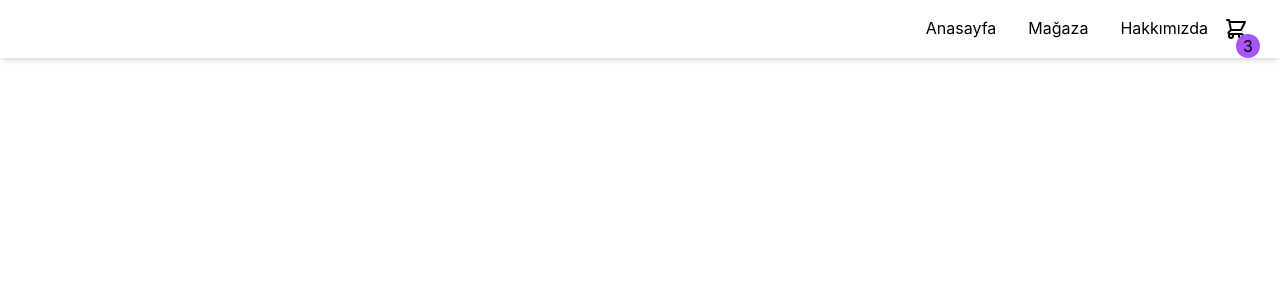
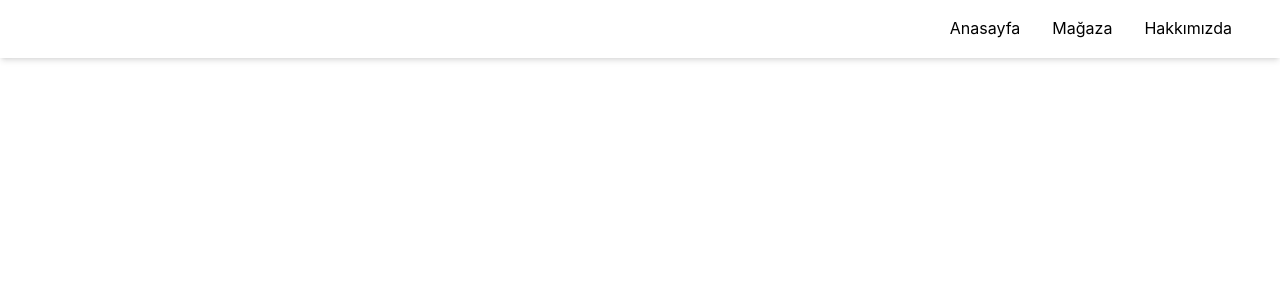
Before and after one commit to sabriyeuregen/shopping-cart-ts, a React (Vite) app: page / in a window 1280 px wide. Shown: the top 300 px of the page. Built offline with nearby package versions, Linux system fonts and the light colour scheme.

Commit message:
Added : ShoppingCart

```diff
--- /dev/null
+++ b/src/components/CartItem.tsx/CartItem.tsx
@@ -0,0 +1,13 @@
+type CartItemProps = {
+    id: number
+    quantity: number
+}
+
+
+function CartItem ({id, quantity}: CartItemProps) {
+  return (
+    <div>CartItem</div>
+  )
+}
+
+export default CartItem;
--- a/src/components/Navbar/Navbar.tsx
+++ b/src/components/Navbar/Navbar.tsx
@@ -1,5 +1,9 @@
 import { Link } from "react-router-dom";
+import { useShoppingCart } from "../../store/shoppingcart-contex";
+import ShoppingCart from "../ShoppingCart/ShoppingCart";
 const Navbar = () => {
+  const { openCart, cartQuantity } = useShoppingCart();
+
   return (
     <div className="flex items-center">
       <Link
@@ -21,7 +25,8 @@ const Navbar = () => {
         Hakkımızda
       </Link>
       <div className="hidden xl:flex items-center space-x-5 items-center rounded-full">
-        <button>
+        {cartQuantity > 0 &&  (
+          <button onClick={openCart}>
             <a className="hover:text-gray-200" href="#">
               <svg
                 xmlns="http://www.w3.org/2000/svg"
@@ -37,9 +42,13 @@ const Navbar = () => {
                   d="M3 3h2l.4 2M7 13h10l4-8H5.4M7 13L5.4 5M7 13l-2.293 2.293c-.63.63-.184 1.707.707 1.707H17m0 0a2 2 0 100 4 2 2 0 000-4zm-8 2a2 2 0 11-4 0 2 2 0 014 0z"
                 />
               </svg>
-            <div className="flex justify-center items-center rounded-full bg-purple-500 absolute bottom-0 w-6 h-6 right-5">3</div>
+
+              <div className="flex justify-center items-center rounded-full bg-purple-500 absolute bottom-0 w-6 h-6 right-5">
+                {cartQuantity}
+              </div>
             </a>
           </button>
+        )}
       </div>
     </div>
   );
--- a/src/components/ProductCard/ProductCard.tsx
+++ b/src/components/ProductCard/ProductCard.tsx
@@ -1,26 +1,46 @@
+import { useShoppingCart } from "../../store/shoppingcart-contex";
+
 type ProductProps = {
-  id: number,
-  name: string,
-  price: number,
-  imgUrl: string
-}
+  id: number;
+  name: string;
+  price: number;
+  imgUrl: string;
+};
 
-const ProductCard = ({id,name,price,imgUrl}:ProductProps) => {
-
- const quantity = 0;
+const ProductCard = ({ id, name, price, imgUrl }: ProductProps) => {
+  const { getItemQuantity, increaseCartQuantity,decreaseCartQuantity,removeFromCart} = useShoppingCart();
+  let quantity = getItemQuantity(id);
 
   return (
     <div className="max-w-sm bg-white border border-gray-200 rounded-lg shadow  dark:bg-gray-800 dark:border-gray-700">
-       <div className="rounded-t-lg"><img src={imgUrl} height="200" style={{objectFit: "cover"}}></img></div>
-       <div className="mb-2 text-2xl font-bold tracking-tight text-gray-900 dark:text-white">{name}</div>
-       <div className="mb-3 font-normal text-gray-700 dark:text-gray-400">{price}</div>
-       <div className="">
-        {
-          quantity === 0 ? <button className="bg-transparent hover:bg-blue-500 text-blue-700 font-semibold hover:text-white py-2 px-4 border border-blue-500 hover:border-transparent rounded">+Add To Cart</button> : <div className="" style={{gap:".5rem"}}></div>
-        }
-       </div>
-    </div>
-  )
-}
+      <div className="rounded-t-lg">
+        <img src={imgUrl} height="200" style={{ objectFit: "cover" }}></img>
+      </div>
+      <div className="mb-2 text-2xl font-bold tracking-tight text-gray-900 dark:text-white">
+        {name}
+      </div>
+      <div className="mb-3 font-normal text-gray-700 dark:text-gray-400">
+        {price}
+      </div>
+      <div className="">
+        {quantity === 0 ? (
+          <button onClick={() => increaseCartQuantity(id)} className="bg-transparent hover:bg-blue-500 text-blue-700 font-semibold hover:text-white py-2 px-4 border border-blue-500 hover:border-transparent rounded">
+            +Add To Cart
+          </button>
+        ) : (
+          <div className="flex flex-row" style={{ gap: ".5rem" }}>
+            <button onClick={() => decreaseCartQuantity(id)}  className="bg-gray-300 hover:bg-gray-400 text-gray-800 font-bold py-2 px-4 rounded-l">-</button>
+            <div>{quantity}</div>
+            <button onClick={() => increaseCartQuantity(id)}  className="bg-gray-300 hover:bg-gray-400 text-gray-800 font-bold py-2 px-4 rounded-l">+</button>
+            <div className="" style={{ gap: ".5rem" }}></div>
+            <button onClick={() => removeFromCart(id)}  className="bg-gray-300 hover:bg-red-400 text-gray-800 font-bold py-2 px-4 rounded-l">Sil</button>
+            </div>
+        )}
+            </div>
 
-export default ProductCard
+      </div>
+
+  );
+};
+
+export default ProductCard;
--- /dev/null
+++ b/src/components/ShoppingCart/ShoppingCart.tsx
@@ -0,0 +1,70 @@
+import { useShoppingCart } from "../../store/shoppingcart-contex";
+import CartItem from "../CartItem.tsx/CartItem";
+
+type ShoppingCartProps = {
+    isOpen: boolean;
+}
+
+function ShoppingCart({isOpen}: ShoppingCartProps) {
+
+ const { closeCart, cartItems} = useShoppingCart();
+
+  return (
+    <div>
+      <div
+        id="drawer-example"
+        className="fixed top-0 left-0 z-40 h-screen p-4 overflow-y-auto transition-transform -translate-x-full bg-white w-80 dark:bg-gray-800"
+        aria-labelledby="drawer-label"
+      >
+        <h5
+          id="drawer-label"
+          className="inline-flex items-center mb-4 text-base font-semibold text-gray-500 dark:text-gray-400"
+        >
+          <svg
+            className="w-5 h-5 mr-2"
+            aria-hidden="true"
+            fill="currentColor"
+            viewBox="0 0 20 20"
+            xmlns="http://www.w3.org/2000/svg"
+          >
+            <path
+              fill-rule="evenodd"
+              d="M18 10a8 8 0 11-16 0 8 8 0 0116 0zm-7-4a1 1 0 11-2 0 1 1 0 012 0zM9 9a1 1 0 000 2v3a1 1 0 001 1h1a1 1 0 100-2v-3a1 1 0 00-1-1H9z"
+              clip-rule="evenodd"
+            ></path>
+          </svg>
+          Info
+        </h5>
+        <button
+          type="button"
+          onClick={closeCart}
+          data-drawer-hide="drawer-example"
+          aria-controls="drawer-example"
+          className="text-gray-400 bg-transparent hover:bg-gray-200 hover:text-gray-900 rounded-lg text-sm p-1.5 absolute top-2.5 right-2.5 inline-flex items-center dark:hover:bg-gray-600 dark:hover:text-white"
+        >
+          <svg
+            aria-hidden="true"
+            className="w-5 h-5"
+            fill="currentColor"
+            viewBox="0 0 20 20"
+            xmlns="http://www.w3.org/2000/svg"
+          >
+            <path
+              fill-rule="evenodd"
+              d="M4.293 4.293a1 1 0 011.414 0L10 8.586l4.293-4.293a1 1 0 111.414 1.414L11.414 10l4.293 4.293a1 1 0 01-1.414 1.414L10 11.414l-4.293 4.293a1 1 0 01-1.414-1.414L8.586 10 4.293 5.707a1 1 0 010-1.414z"
+              clip-rule="evenodd"
+            ></path>
+          </svg>
+          <span className="sr-only">Close menu</span>
+        </button>
+
+        <div className="grid grid-cols-2 gap-4">
+        {cartItems.map(item => (<CartItem {...item}/>))}
+
+        </div>
+      </div>
+    </div>
+  );
+}
+
+export default ShoppingCart;
--- a/src/main.tsx
+++ b/src/main.tsx
@@ -2,9 +2,12 @@ import React from 'react'
 import ReactDOM from 'react-dom/client'
 import App from './App'
 import './index.css'
+import { ShoppingCartProvider } from './store/shoppingcart-contex'
+ReactDOM.createRoot(document.getElementById('root') as HTMLElement).render(
+  <ShoppingCartProvider>
+    <React.StrictMode>
+    <App />
+  </React.StrictMode>
+  </ShoppingCartProvider>
 
-ReactDOM.createRoot(document.getElementById('root') as HTMLElement).render(
-  <React.StrictMode>
-    <App />
-  </React.StrictMode>,
 )
--- /dev/null
+++ b/src/store/shoppingcart-contex.tsx
@@ -0,0 +1,101 @@
+import { createContext, ReactNode, useState, useContext } from "react";
+import ShoppingCart from "../components/ShoppingCart/ShoppingCart";
+
+type ShoppingCartProviderProps = {
+  children: ReactNode;
+};
+
+type CartItem = {
+  id: number;
+  quantity: number;
+};
+
+type ShoppingCartContext = {
+  openCart: () => void;
+  closeCart: () => void;
+  getItemQuantity: (id: number) => number;
+  increaseCartQuantity: (id: number) => void;
+  decreaseCartQuantity: (id: number) => void;
+  removeFromCart: (id: number) => void;
+  cartQuantity: number;
+  cartItems: CartItem[];
+};
+
+export const ShoppingCartContext = createContext({} as ShoppingCartContext);
+
+export function useShoppingCart() {
+  return useContext(ShoppingCartContext);
+}
+
+export function ShoppingCartProvider({ children }: ShoppingCartProviderProps) {
+  const [cartItems, setCartItems] = useState<CartItem[]>([]);
+  const [ isOpen, setIsOpen] = useState(false)
+
+  const cartQuantity = cartItems.reduce(
+    (quantity, item) => item.quantity + quantity,
+    0
+  );
+
+  const openCart = () =>setIsOpen(true)
+  const closeCart = () =>setIsOpen(false)
+
+  function getItemQuantity(id: number) {
+    return cartItems.find((item) => item.id === id)?.quantity || 0;
+  }
+
+  function increaseCartQuantity(id: number) {
+    setCartItems((currItems) => {
+      if (currItems.find((item) => item.id === id) == null) {
+        return [...currItems, { id, quantity: 1 }];
+      } else {
+        return currItems.map((item) => {
+          if (item.id === id) {
+            return { ...item, quantity: item.quantity + 1 };
+          } else {
+            return item;
+          }
+        });
+      }
+    });
+  }
+
+  function decreaseCartQuantity(id: number) {
+    setCartItems((currItems) => {
+      if (currItems.find((item) => item.id === id)?.quantity === 1) {
+        return currItems.filter((item) => item.id !== id);
+      } else {
+        return currItems.map((item) => {
+          if (item.id === id) {
+            return { ...item, quantity: item.quantity - 1 };
+          } else {
+            return item;
+          }
+        });
+      }
+    });
+  }
+
+  function removeFromCart(id: number) {
+    setCartItems((currItems) => {
+      return currItems.filter((item) => item.id !== id);
+    });
+  }
+
+  return (
+    <ShoppingCartContext.Provider
+      value={{
+        getItemQuantity,
+        increaseCartQuantity,
+        decreaseCartQuantity,
+        removeFromCart,
+        cartItems,
+        cartQuantity,
+        openCart,
+        closeCart
+      }}
+    >
+      {children}
+      <ShoppingCart isOpen={isOpen}/>
+    </ShoppingCartContext.Provider>
+  );
+}
```
Lines whose indentation alone changed are shown as unchanged.
